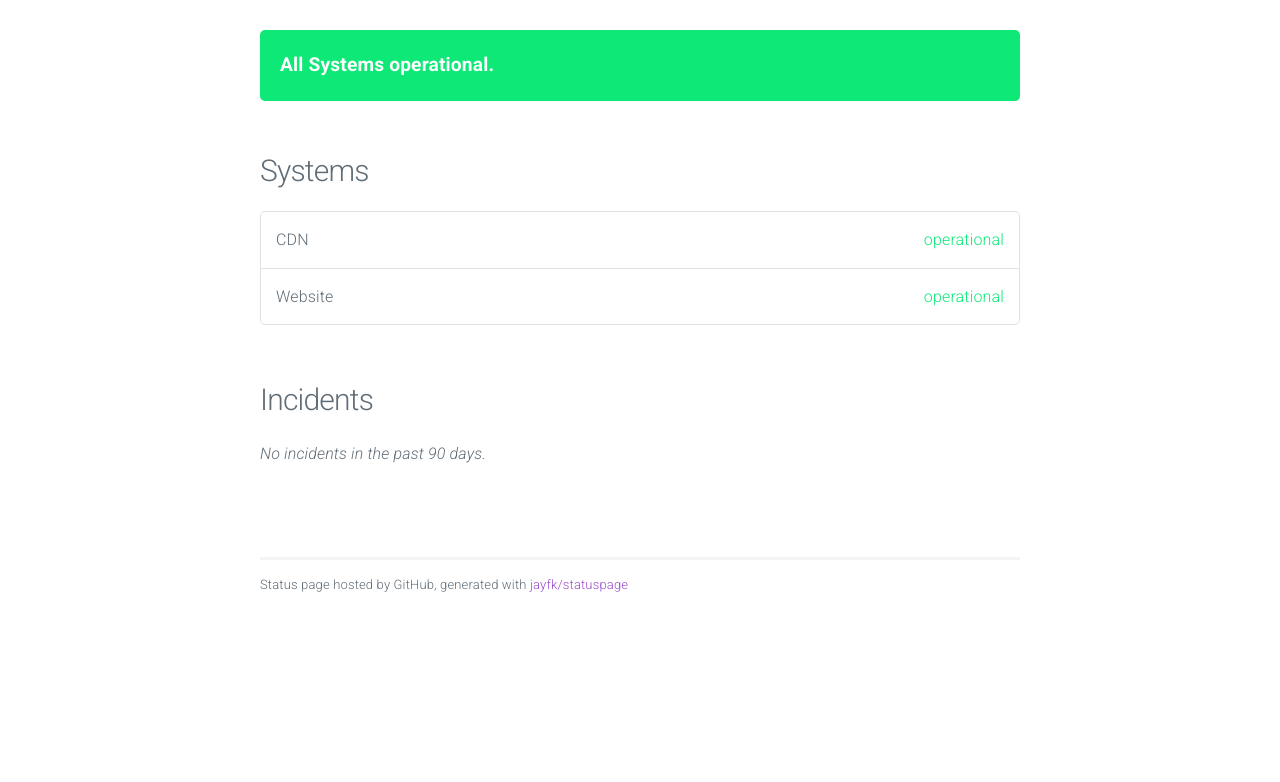
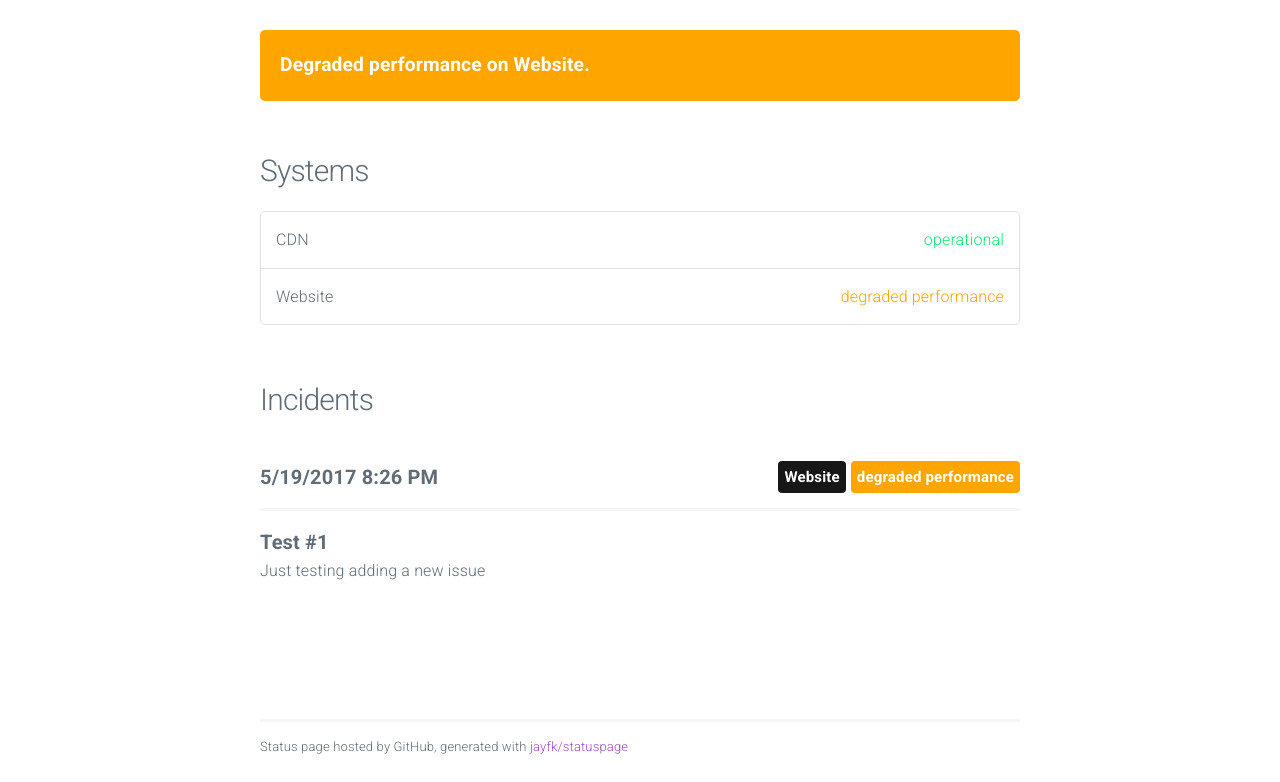
Before and after one commit to stevewhan/mecstatuspage, a plain HTML site: page index.html in a window 1280 px wide. Shown: the part 55-837 px from the top of the page. Before the commit the page ends 800 px from the top, so only its background shows below. Drawn offline with nearby package versions, Linux system fonts and the light colour scheme; no server answers.

Commit message:
update index

```diff
--- a/index.html
+++ b/index.html
@@ -29,9 +29,11 @@
 
 			<section class="container" id="main">
 
-					<div class="panel operational" data-l10n-id="systems-operational">
-						All Systems operational.
+
+					<div class="panel degraded performance">
+						<span data-l10n-id="Degraded-performance">Degraded performance</span> <span data-l10n-id="on">on</span> Website.
 					</div>
+
 
 
 				<h4 data-l10n-id="systems">Systems</h4>
@@ -42,14 +44,31 @@
 					</li>
 
 					<li>
-						Website <span class="status operational" data-l10n-id="operational">operational</span>
+						Website <span class="status degraded performance" data-l10n-id="degraded-performance">degraded performance</span>
 					</li>
 
 				</ul>
 
 				<h4 data-l10n-id="incidents">Incidents</h4>
 
-					<em data-l10n-id="no.incidents">No incidents in the past 90 days.</em>
+
+					<div class="incident">
+						<span class="date moment">2017-05-19 20:26:09 UTC</span>
+
+
+							<span class="label degraded performance float-right" data-l10n-id="degraded-performance">degraded performance</span>
+
+
+							<span class="label system float-right">Website</span>
+
+						<hr/>
+
+						<span class="title">Test #1</span>
+						<p>Just testing adding a new issue</p>
+
+
+					</div>
+
 
 			</section>
 
```
